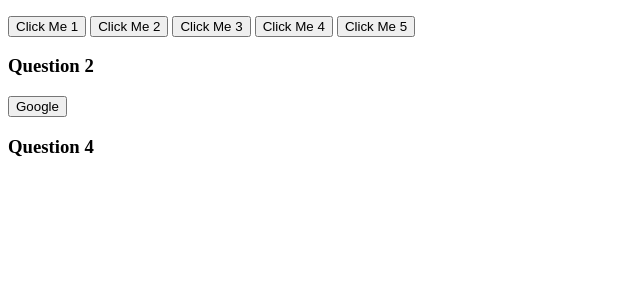
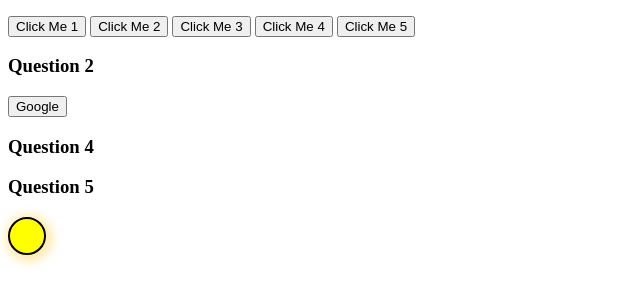
Before and after one commit to FardinMahadi/JavaScript, a plain HTML site: page Code With Harry/49/index.html in a window 1280 px wide. Shown: the part 105-410 px from the top of the page, without its empty margins (0-640 px from the left). Drawn offline with Linux system fonts and the light colour scheme.

Commit message:
completed

```diff
--- a/Code With Harry/49/index.html
+++ b/Code With Harry/49/index.html
@@ -4,6 +4,7 @@
     <meta charset="UTF-8" />
     <meta name="viewport" content="width=device-width, initial-scale=1.0" />
     <title>Event Listener</title>
+    <link rel="stylesheet" href="style.css" />
   </head>
   <body>
     <h1>Practice Set</h1>
@@ -23,6 +24,11 @@
 
     <!-- q4 -->
     <h3>Question 4</h3>
-    <script src="q4.js"></script>
+    <!-- <script src="q4.js"></script> -->
+
+    <!-- q4 -->
+    <h3>Question 5</h3>
+    <div id="bulb" class="bulb bulb-container"></div>
+    <script src="q5.js"></script>
   </body>
 </html>
--- /dev/null
+++ b/Code With Harry/49/q5.js
@@ -0,0 +1,3 @@
+setInterval(async function () {
+  document.querySelector("#bulb").classList.toggle("bulb");
+}, 300);
--- /dev/null
+++ b/Code With Harry/49/style.css
@@ -0,0 +1,11 @@
+.bulb {
+  background: yellow;
+  box-shadow: 2px 2px 10px 5px rgba(255, 191, 0, 0.304);
+}
+
+.bulb-container {
+  height: 34px;
+  width: 34px;
+  border: 2px solid black;
+  border-radius: 50%;
+}
```
